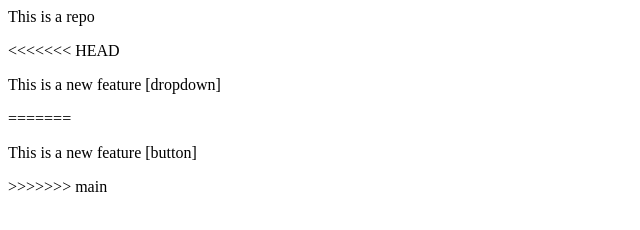
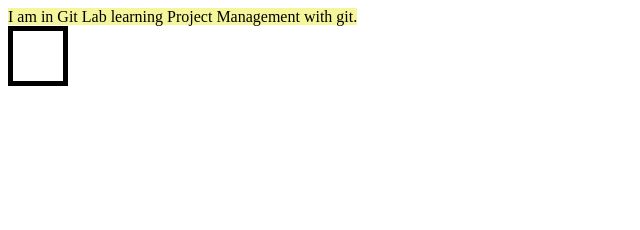
Before and after one commit to AutoSanjana-2004/localrepo, a plain HTML site: page index.html in a window 1280 px wide. Shown: the whole page, without its empty margins (0-640 px from the left). Drawn offline with Linux system fonts and the light colour scheme.

Commit message:
intial commit

```diff
--- a/index.html
+++ b/index.html
@@ -1,6 +1,19 @@
-<p>This is a repo</p>
-<<<<<<< HEAD
-<p>This is a new feature [dropdown]</p>
-=======
-<p>This is a new feature [button]</p>
->>>>>>> main
+<!DOCTYPE html>
+<html lang="en">
+<head>
+    <meta charset="UTF-8">
+    <meta name="viewport" content="width=device-width, initial-scale=1.0">
+    <title>Document</title>
+    <link rel="stylesheet" href="style.css">
+</head>
+<body>
+    <div class="a">
+        <span>
+
+            I am in Git Lab learning Project Management with git.
+        </span>
+    </div>
+
+    <div class="box"></div>
+</body>
+</html>
--- a/style.css
+++ b/style.css
@@ -1,3 +1,8 @@
-p{
-    background-color: aqua;
+span{
+background-color: rgb(245, 245, 155);
 }
+.box{
+    height: 50px;
+    width: 50px;
+    border: 5px solid black;
+}
```
